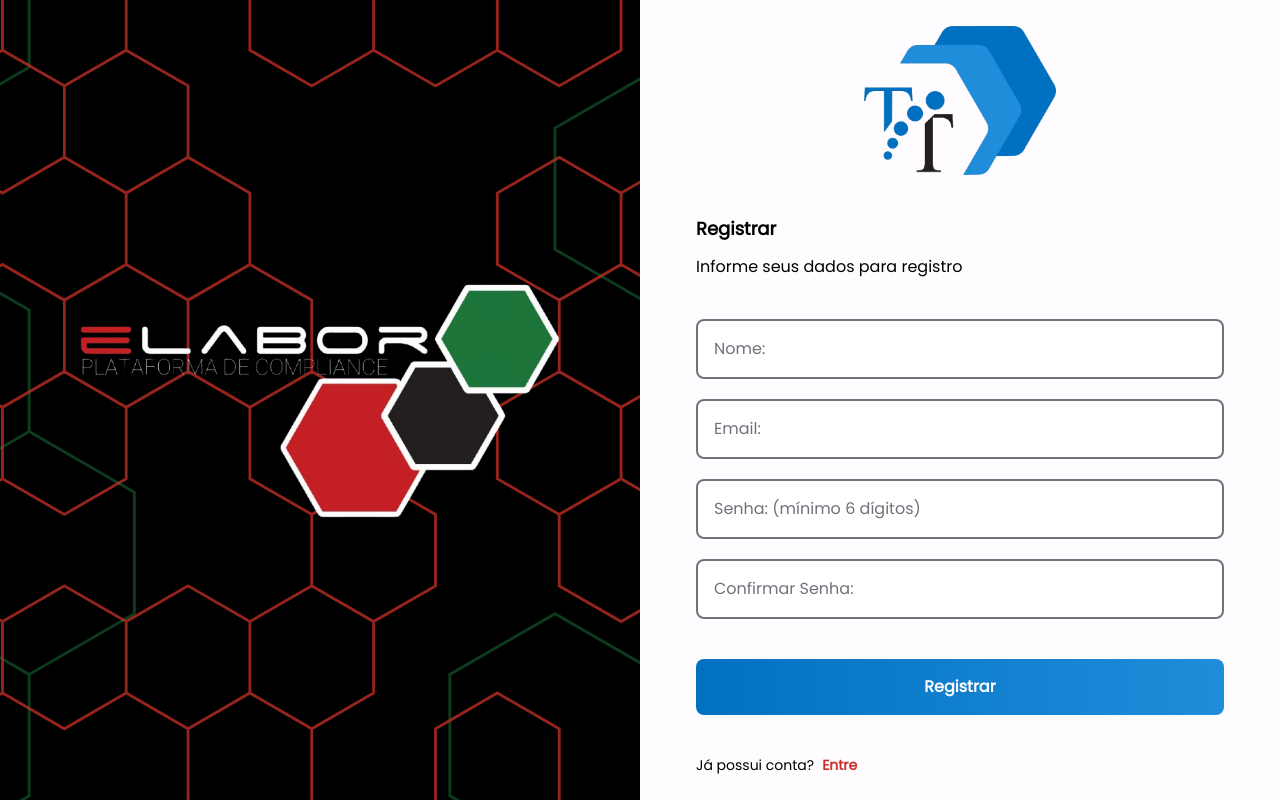
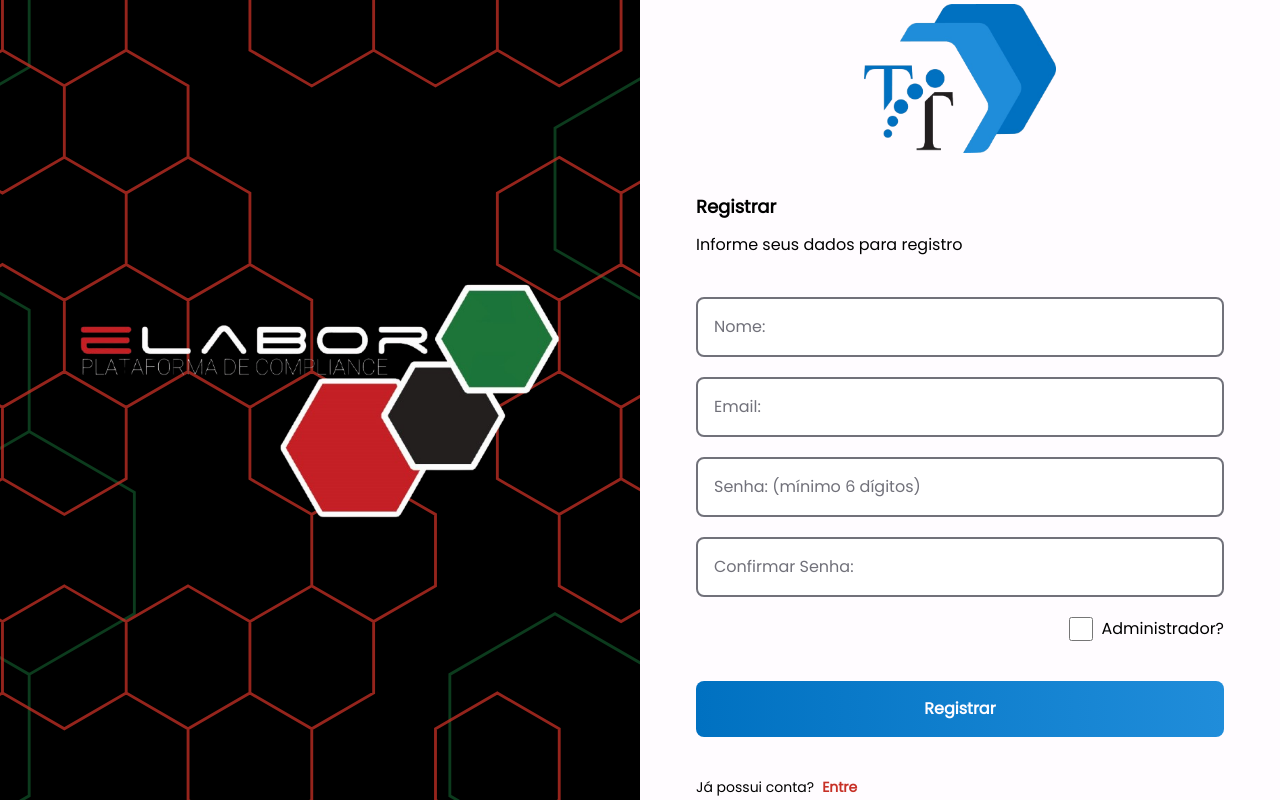
Before and after one commit to RafaelPA13/Plataforma-EAD-ElabotBR, a React (Vite) app: page /registro in a window 1280 px wide. Built offline with nearby package versions, Linux system fonts and the light colour scheme.

Commit message:
Adição da distinção entre usuários admin

```diff
--- a/src/context/AuthContext.jsx
+++ b/src/context/AuthContext.jsx
@@ -6,20 +6,24 @@
   onAuthStateChanged,
   updateProfile,
 } from "firebase/auth";
-import { auth } from "../services/firebase";
+import { auth, db } from "../services/firebase";
+import { doc, setDoc } from "firebase/firestore";
 
 const UserContext = createContext();
 
 export const AuthContextProvider = ({ children }) => {
-  const [user, setUser] = useState({});
-
-  const signUp = async (name, email, password) => {
+  const signUp = async (name, email, password, isAdmin) => {
     const { user } = await createUserWithEmailAndPassword(
       auth,
       email,
       password
     );
     await updateProfile(user, { displayName: name });
+    await setDoc(doc(db, "users", user.uid), {
+      name,
+      email,
+      isAdmin,
+    });
     return user;
   };
 
--- a/src/pages/RegisterPage.jsx
+++ b/src/pages/RegisterPage.jsx
@@ -8,6 +8,7 @@
   const [email, setEmail] = useState("");
   const [password, setPassword] = useState("");
   const [confirmPassword, setConfirmPassword] = useState("");
+  const [isAdmin, setIsAdmin] = useState(false);
   const [error, setError] = useState("");
 
   const navigate = useNavigate();
@@ -19,8 +20,12 @@
     setError("");
     try {
       if (password == confirmPassword) {
-        await signUp(name, email, password);
-        navigate("/aluno");
+        await signUp(name, email, password, isAdmin);
+        if (isAdmin) {
+          navigate("/admin");
+        } else {
+          navigate("/aluno");
+        }
       } else {
         setError("As senhas não são idênticas");
         setPassword("");
@@ -91,6 +96,17 @@
               setConfirmPassword(e.target.value);
             }}
           />
+          <span className="flex items-center gap-2">
+            <input
+              type="checkbox"
+              className="size-6"
+              checked={isAdmin}
+              onChange={() => {
+                setIsAdmin(!isAdmin);
+              }}
+            />
+            <p>Administrador?</p>
+          </span>
         </div>
 
         <button className="btn-gradient">Registrar</button>
--- a/src/services/firebase.js
+++ b/src/services/firebase.js
@@ -1,5 +1,6 @@
 import { initializeApp } from "firebase/app";
 import { getAuth } from "firebase/auth";
+import { getFirestore } from "firebase/firestore";
 
 const firebaseConfig = {
   apiKey: "AIzaSyAxE2WhnTPnIpFtDbYrEYUECESqqRc7S_U",
@@ -12,3 +13,4 @@
 
 const app = initializeApp(firebaseConfig);
 export const auth = getAuth(app);
+export const db = getFirestore(app);
```
